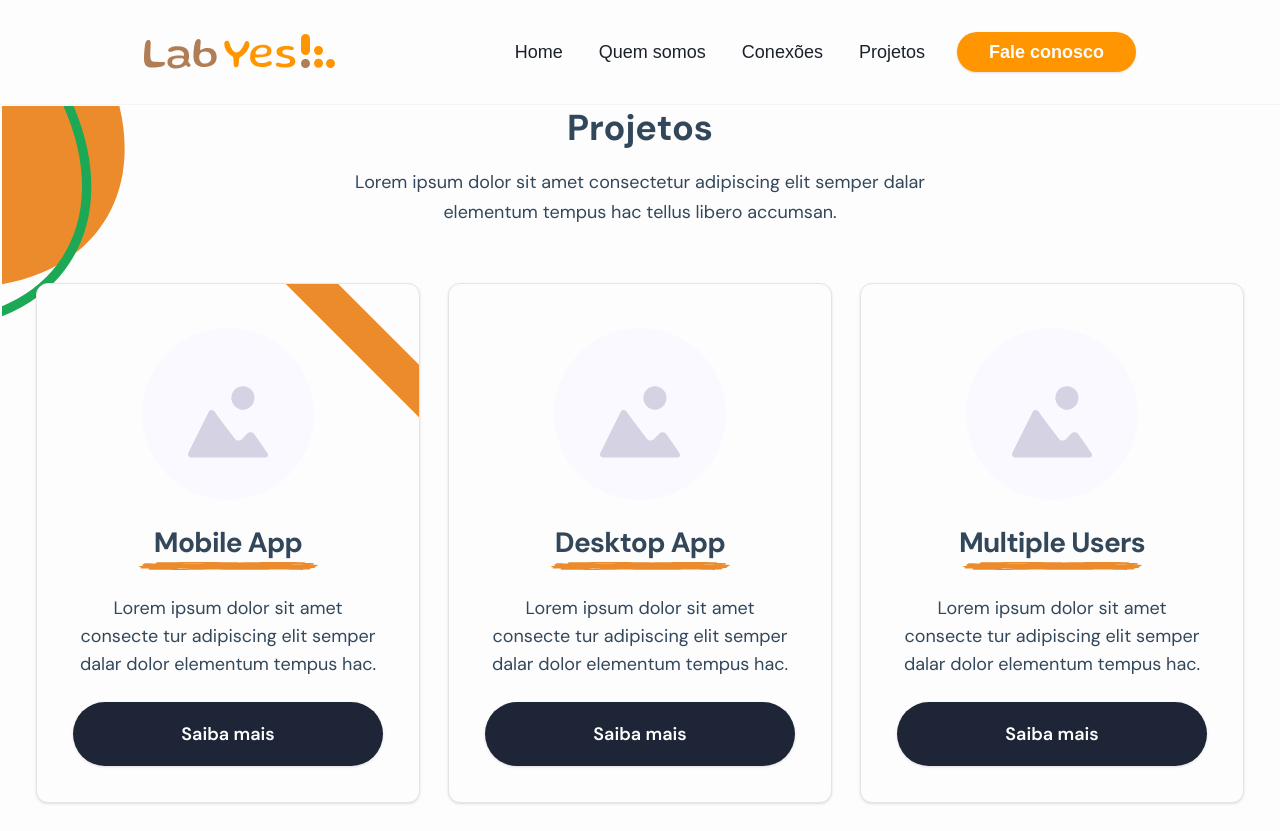
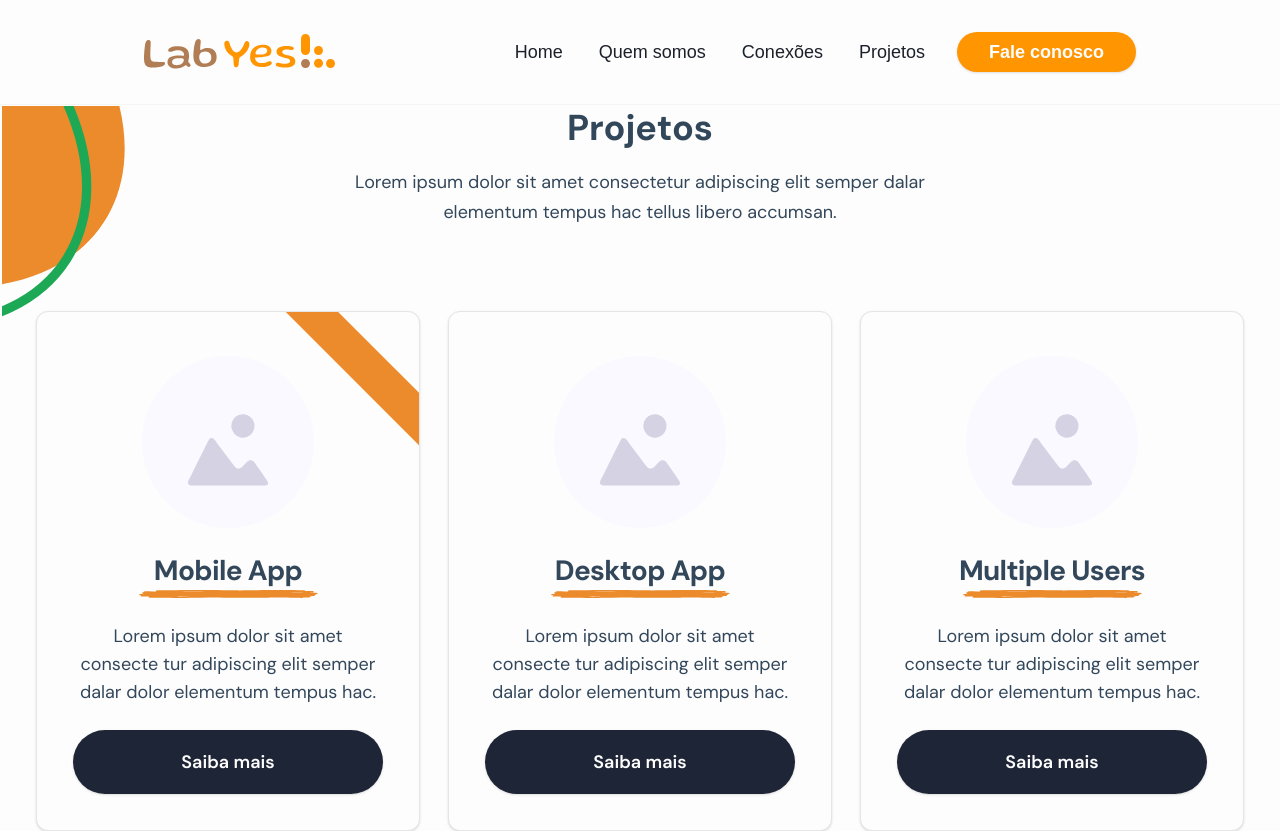
Before and after one commit to labyes24/LABYES-LP, a Next.js app: page /projetos in a window 1280 px wide. Shown: the top 831 px of the page. Built offline with nearby package versions, Linux system fonts and the light colour scheme.

Commit message:
fix: adjusted padding for desktop
Refs: 868c8kb3d

```diff
--- a/src/app/projetos/page.tsx
+++ b/src/app/projetos/page.tsx
@@ -28,7 +28,7 @@ export default function ProjectsPage() {
                 dalar elementum tempus hac tellus libero accumsan.
             </p>
 
-            <div className="mb-28 flex flex-col items-center font-['DM_Sans'] text-ly-dark-azure-600 lg:mb-48 lg:flex-row lg:gap-7">
+            <div className="mb-28 flex flex-col items-center font-['DM_Sans'] text-ly-dark-azure-600 lg:mb-48 lg:flex-row lg:gap-7 lg:p-7">
                 <ProjectCard
                     title="Mobile App"
                     description="Lorem ipsum dolor sit amet consecte tur adipiscing elit semper dalar dolor elementum tempus hac."
```
